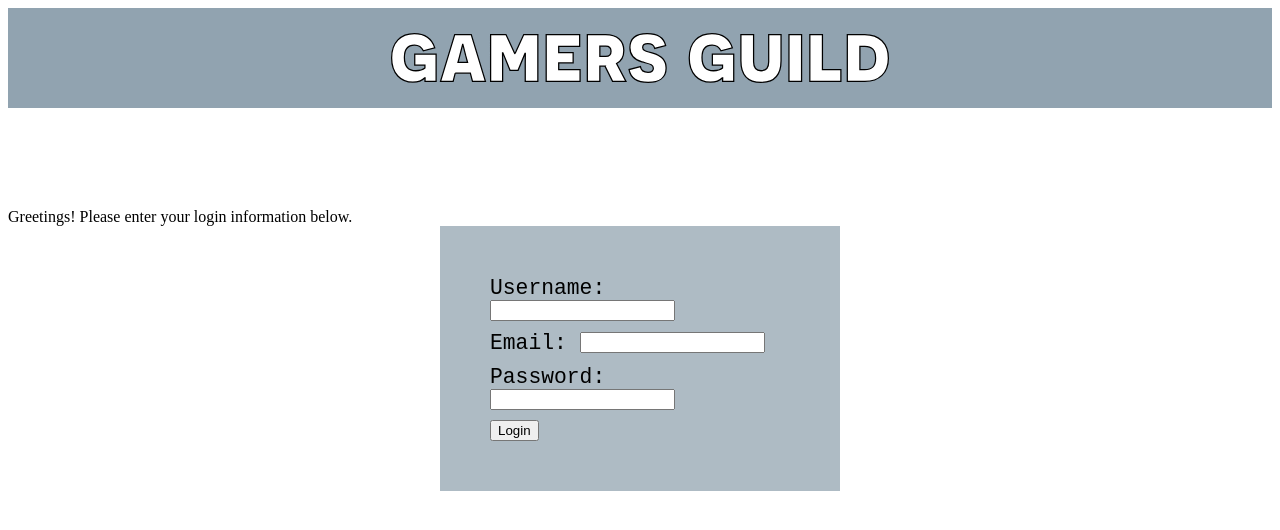
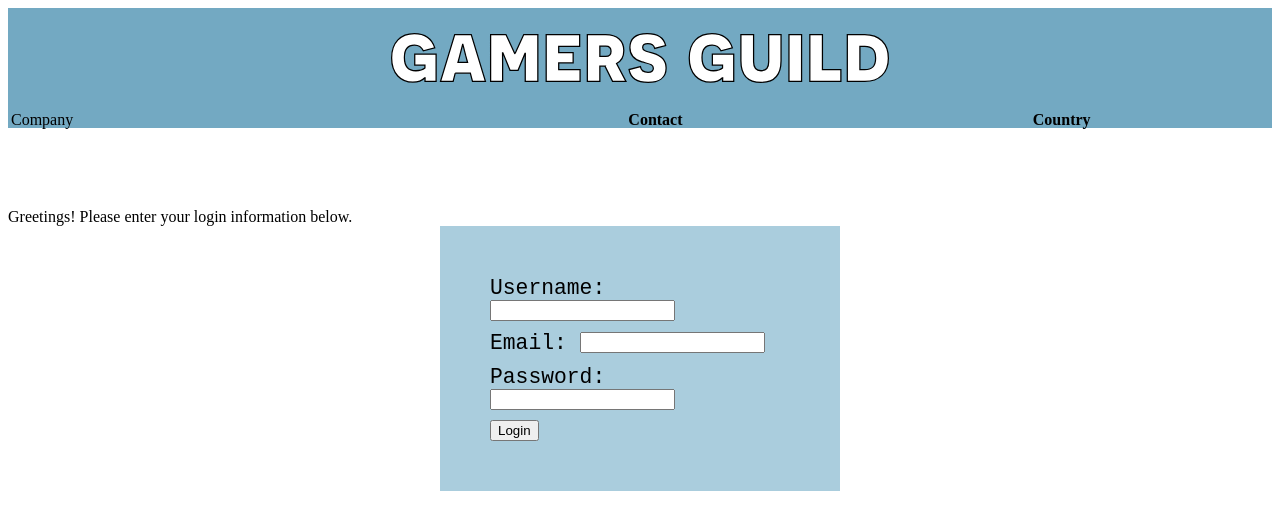
Before and after one commit to Nicole-Scalera/GamersGuild, a website: page client/views/login.html in a window 1280 px wide. Drawn offline with Linux system fonts and the light colour scheme; a web font is replaced by a local one.

Commit message:
Basic edits with CSS files & Color
Basic overview:
- Added "Shades of Cadet Grey" to Color Palettes.
- Renamed ".logoheader" to ".headerlogo."
- Added Moonstone Blue to colors.

In-depth details:
- There's new comments always being added.
- I changed ".logoheader" to ".headerlogo" in "images.css" because I felt that it better matched ".headerbox" (class in "boxes.css").
- Started to change the color scheme from "Cadet Grey" to "Moonstone Blue" (see colors.css).
     - Added "--moonstoneblue" (#73a9c2).
     - Added "moonstonebluelighter1" (aacddd).

What needs to be added:
- I need to implement posts on the "feed.html" page. I will likely need a new JS file for feed data to create the HTML.
- Need to implement working navigational bar for header that appears on each page.
     - May need to link another JS file to "login.html" in order to do this.

```diff
--- a/client/public/css/boxes.css
+++ b/client/public/css/boxes.css
@@ -1,20 +1,29 @@
+/* ----- BACKGROUND BOX 1 ----- */
+/* This is the standard background for boxes
+ * on the screen, such as for the login page. */
 .box1 {
     width: 300px;
-    /* border: 3px solid green; */
     padding: 50px;
     margin: 20px;
 }
 
+/* ----- HEADER BOX ----- */
+/* This is the background box for the
+ * header, which appears on every page. */
 .headerbox {
     width: 100%;
     height: 100px;
-    background-color: var(--cadetgrey);
+    background-color: var(--moonstoneblue);
     margin: auto;
     margin-bottom: 100px;
 }
 
-.headerlogo {
-    /* border: 3px solid green; */
+/* ----- NAVIGATIONAL BAR BOX ----- */
+.navbarbox {
+    width: 100%;
+    height: 20px;
+    background-color: var(--moonstoneblue);
     margin: auto;
-    width: 500px;
+    margin-bottom: 100px;
+
 }
--- a/client/public/css/colors.css
+++ b/client/public/css/colors.css
@@ -2,9 +2,17 @@
  * to reference later on. */
 
 :root {
+
+    /* Moonstone Blue */
+    --moonstoneblue: #73a9c2;
+    --moonstonebluelighter1: #aacddd;
+
+    /* Cadet Grey */
     --cadetgrey: #91a3b0;
     --cadetgreylighter: #aebbc4;
+    --cadetgreytint1: #87A5BA;
     --casper: #adbed1;
     --ghost: #c7c9d5;
     --silversand: #bfc1c2;
+    --slateblue: #526470;
 }
--- a/client/public/css/fonts.css
+++ b/client/public/css/fonts.css
@@ -1,6 +1,4 @@
-/* Yo here is the first css file */
-
-/* importing this font from adobe */
+/* Importing fonts from adobe */
 @import url("https://use.typekit.net/woc0rjm.css");
 @import url("https: //use.typekit.net/del3hjz.css");
 @import url("https://use.typekit.net/del3hjz.css");
--- a/client/public/css/images.css
+++ b/client/public/css/images.css
@@ -1,5 +1,6 @@
+/* ----- HEADER LOGO ----- */
 /* Settings for logo in header. */
-.logoheader {
+.headerlogo {
     height: 50px;
     margin: auto;
     display: block;
--- a/client/views/login.html
+++ b/client/views/login.html
@@ -31,7 +31,18 @@
 
         <!-- ======== HEADER (START) ======== -->
         <div class="headerbox">
-            <input type="image" src="/img/logo/Logo_White_BlackOutline.svg" alt="Gamers Guild Logo" class="logoheader" id="gg_header_logo"></input>
+            <input type="image" src="/img/logo/Logo_White_BlackOutline.svg" alt="Gamers Guild Logo" class="headerlogo" id="gg_header_logo"></input>
+
+            <!-- ======== NAVIGATIONAL BAR (START) ======== -->
+            <div class="navbarbox">
+                <table style="width:100%">
+                    <tr>
+                        <td>Company</td>
+                        <th>Contact</th>
+                        <th>Country</th>
+                    </tr>
+                </table>
+            </div>
         </div>
         <!-- ======== HEADER (END) ======== -->
 
@@ -58,7 +69,7 @@
 
 
         <!-- ======== LOGIN FORM (START) ======== -->
-        <div class="box1" style="margin: auto; background-color: var(--cadetgreylighter);"> <!-- create the background box -->
+        <div class="box1" style="margin: auto; background-color: var(--moonstonebluelighter1);"> <!-- create the background box -->
 
             <form id="website_login_form"> <!-- This ID is an attribute. -->
 
```
Also changed, not shown: Color Palettes/Shades of Cadet Grey.PNG (added).
